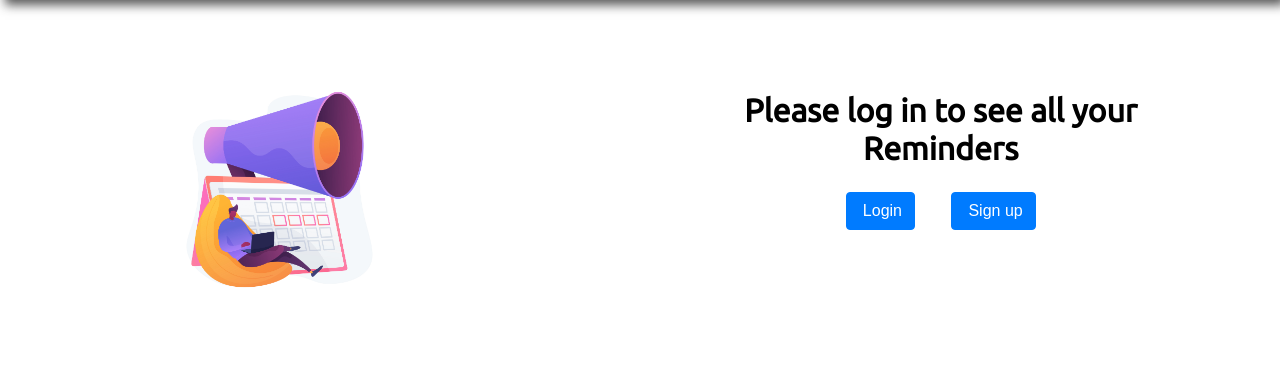
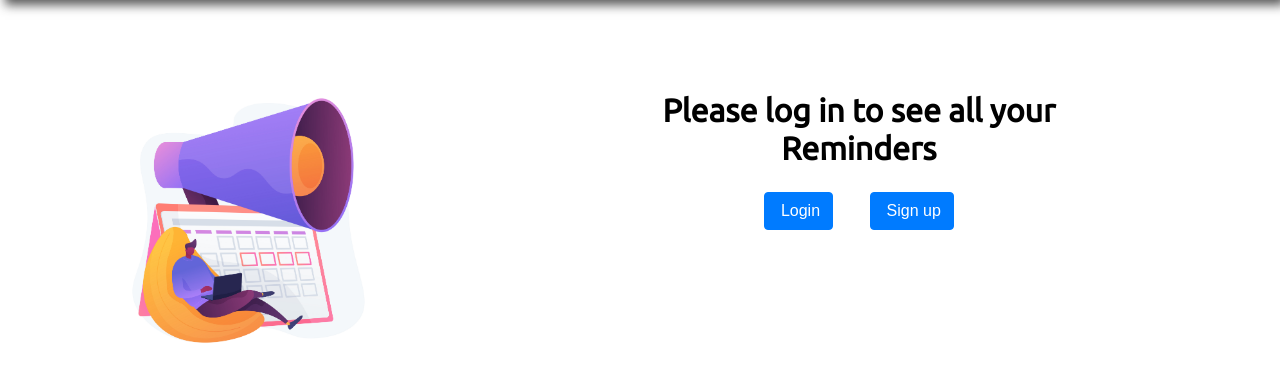
Before and after one commit to apoorva-01/Flask, a Flask app: page /show_reminders in a window 1280 px wide. Shown: the part 85-467 px from the top of the page. Run offline with Flask 2, Linux system fonts and the light colour scheme; some libraries are stand-ins or nearby versions.

Commit message:
Update show_reminders.css

```diff
--- a/app/static/css/show_reminders.css
+++ b/app/static/css/show_reminders.css
@@ -27,9 +27,9 @@ body {
 
 /* Tabs */
 .tabs {
-  top: 12%;
-  left: 8%;
-  width: 70%;
+  top: 0;
+  left: 0;
+  width: 100%;
   height: 85%;
   padding: 20px 40px;
   border-radius: 50px;
@@ -120,7 +120,7 @@ p {
 
 .image-div{
     float: right;
-    width: 80%;
+    width: 100%;
     margin-left: 50px;
     margin-right: 50px;
 }
```
